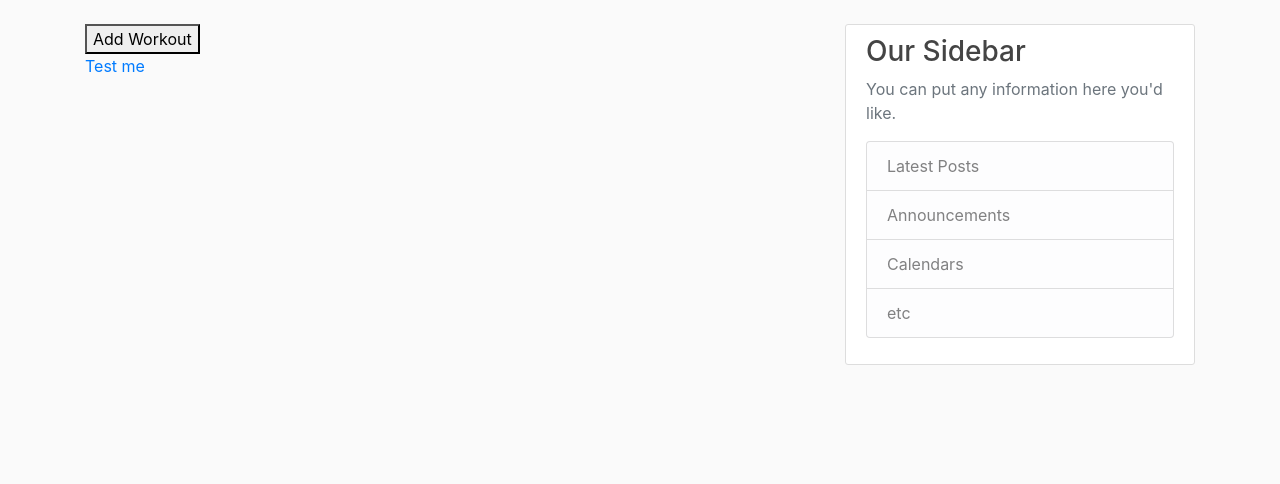
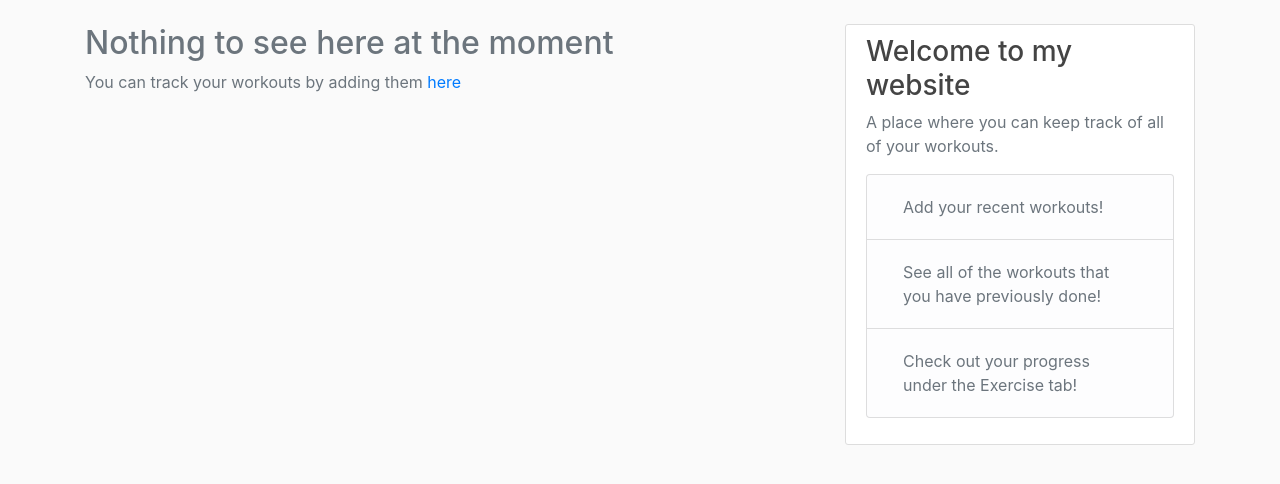
Before and after one commit to trevorgrabham/CMPT383, a Flask app: template FinalProject/finalproject/templates/workout.html in a window 1280 px wide. Shown: the part 56-540 px from the top of the page. Run offline with Flask 2, Linux system fonts and the light colour scheme; the template is opened without the code that fills it, so the values that code supplies are empty; some libraries are stand-ins or nearby versions.

```diff
--- a/FinalProject/finalproject/templates/defaultLayout.html
+++ b/FinalProject/finalproject/templates/defaultLayout.html
@@ -38,7 +38,7 @@
             <!-- Navbar Right Side -->
             <div class="navbar-nav">
               {% if current_user.is_authenticated %}
-                <a class="nav-item nav-link" href="{{ url_for('account') }}">{{current_user.username}}</a>
+                <div class="nav-item nav-link">{{current_user.username}}</div>
                 <a class="nav-item nav-link" href="{{ url_for('logout') }}">Logout</a>
               {% else %}
                 <a class="nav-item nav-link" href="{{ url_for('login') }}">Login</a>
@@ -67,13 +67,12 @@
         </div>
         <div class="col-md-4">
           <div class="content-section">
-            <h3>Our Sidebar</h3>
-            <p class='text-muted'>You can put any information here you'd like.
+            <h3>Welcome to my website</h3>
+            <p class='text-muted'>A place where you can keep track of all of your workouts.</p>
             <ul class="list-group">
-                <li class="list-group-item list-group-item-light">Latest Posts</li>
-                <li class="list-group-item list-group-item-light">Announcements</li>
-                <li class="list-group-item list-group-item-light">Calendars</li>
-                <li class="list-group-item list-group-item-light">etc</li>
+                <li class="list-group-item list-group-item-light"><a class="nav-item nav-link text-muted" href="{{url_for('addWorkout')}}">Add your recent workouts!</a></li>
+                <li class="list-group-item list-group-item-light"><a class="nav-item nav-link text-muted" href="{{url_for('workout')}}">See all of the workouts that you have previously done!</a></li>
+                <li class="list-group-item list-group-item-light"><a class="nav-item nav-link text-muted" href="{{url_for('exercises')}}">Check out your progress under the Exercise tab!</a></li>
             </ul>
             </p>
           </div>
--- a/FinalProject/finalproject/templates/exercises.html
+++ b/FinalProject/finalproject/templates/exercises.html
@@ -1,10 +1,15 @@
 {% extends "defaultLayout.html" %}
 
 {% block content %}
+{% if exerciseList| length != 0 %}
     {% for exercise in exerciseList %}
         <a class="row btn btn-outline-info mb-3" href="{{url_for('display')}}{{'?name='}}{{exercise.name}}">
             {{exercise.name}}
         </a>
         <br>
     {% endfor %}
+{% else %}
+    <h2 class="text-muted">Nothing to see here at the moment</h2>
+    <p class="text-muted">You can track your workouts by adding them <a href="{{url_for('addWorkout')}}">here</a></p>
+{% endif %}
 {% endblock content %}
--- a/FinalProject/finalproject/templates/workout.html
+++ b/FinalProject/finalproject/templates/workout.html
@@ -1,38 +1,32 @@
 {% extends "defaultLayout.html" %}
 
 {% block content %}
-    <button id="addWorkoutBtn">Add Workout</button>
-    <div class="addWorkoutDiv"></div>
+{% if workouts| length != 0 %}
+    <div class="row">
     {%for i in range(workouts| length)%}
-        <h1>{{workouts[i][0][0].date}}</h1>
-        {%for j in range(workouts[i]| length)%}
-            <h3>{{workouts[i][j][0].name}}</h3>
-            {%for k in range(workouts[i][j]| length)%}
-                <h3>{{workouts[i][j][k].reps}}, {{workouts[i][j][k].weight}}</h3>
-                <br>
-            {%endfor%}
-        {%endfor%}
-        <br>
+        {% if i%2 != 0 %}
+            </div>
+            <div class="row">
+        {% endif %}
+        <div class="card mb-3 col-sm-4">
+            <div class="card-body">
+                <h5 class="card-title">{{workouts[i][0][0].date}}</h5>
+                {%for j in range(workouts[i]| length)%}
+                    <h6 class="card-subtitle mb-2 text-muted">{{workouts[i][j][0].name}}</h6>
+                    {%for k in range(workouts[i][j]| length)%}
+                        {% if workouts[i][j][k].weight != 0 %}
+                            <p class="car-text">{{workouts[i][j][k].weight}}lbs X {{workouts[i][j][k].reps}}</p>
+                        {% else %}
+                        <p class="car-text">body weight X {{workouts[i][j][k].reps}}</p>
+                        {% endif %}
+                    {%endfor%}
+                {%endfor%}
+            </div>
+        </div>
     {%endfor%}
-    <a id="testA" href="">Test me</a>
-    <!-- {{workouts}} -->
-
-    <script>
-        var addWorkoutBtn = document.getElementById("addWorkoutBtn");
-        var addWorkoutDiv = document.getElementById("addWorkoutDiv");
-
-        var addExerciseBtn = document.createElement("btn")
-        addExerciseBtn.setAttribute('id', 'addExerciseBtn');
-        addExerciseBtn.addEventListener('click', function(){
-            var name
-            var weight
-            var reps
-        })
-
-        var addSetBtn = document.createElement("btn")
-        addSetBtn.setAttribute('id', 'addExerciseBtn');
-        addWorkoutBtn.addEventListener('click', function() {
-
-        });
-    </script>
+    </div>
+{% else %}
+    <h2 class="text-muted">Nothing to see here at the moment</h2>
+    <p class="text-muted">You can track your workouts by adding them <a href="{{url_for('addWorkout')}}">here</a></p>
+{% endif %}
 {% endblock content %}
```
Also changed, not shown: FinalProject/cmpt383.md (+1 -1 lines), FinalProject/finalproject/routes.py (+7 -5 lines), FinalProject/todo.txt (added, +9 -0 lines), FinalProject/finalproject/finalProject.db.
